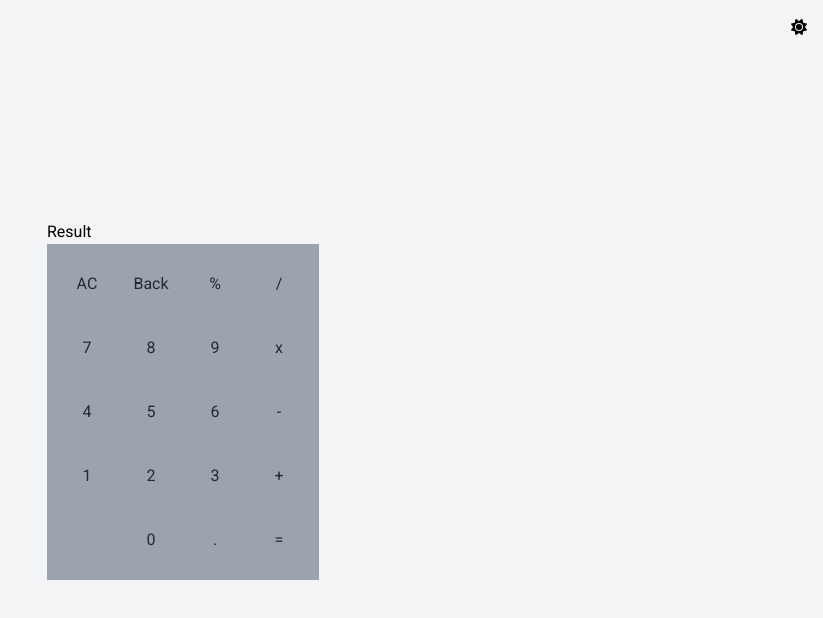
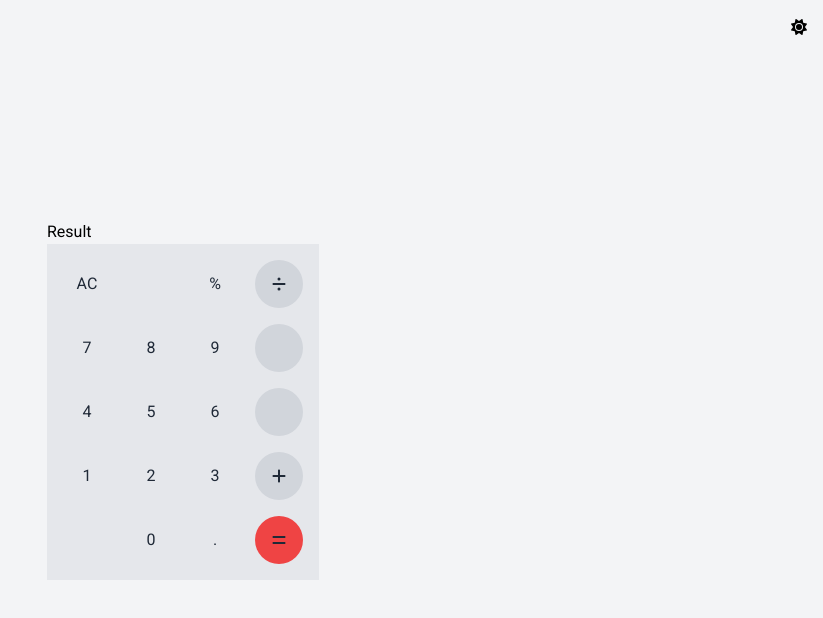
Before and after one commit to godart-corentin/calculator-app, a React (Create React App) app: page / in a window 1280 px wide. Shown: the top 618 px of the page, without its empty margins (457-1280 px from the left). Built offline with nearby package versions, Linux system fonts and the light colour scheme.

Commit message:
Fin du design simpliste du clavier

```diff
--- a/src/components/Key.tsx
+++ b/src/components/Key.tsx
@@ -1,11 +1,19 @@
-type KeyProps = {
-  value: string;
-};
+import { IconProp } from "@fortawesome/fontawesome-svg-core";
+import { FontAwesomeIcon } from "@fortawesome/react-fontawesome";
 
-export const Key = ({ value }: KeyProps) => {
+interface KeyProps extends React.HTMLProps<HTMLDivElement> {
+  value?: string;
+  icon?: IconProp;
+}
+
+export const Key = ({ value, icon, className }: KeyProps) => {
   return (
-    <div className="flex h-12 w-12 cursor-pointer items-center justify-center rounded-full text-gray-800 hover:bg-gray-700 dark:text-gray-100">
-      {value}
+    <div
+      className={`flex h-12 w-12 cursor-pointer items-center justify-center rounded-full text-gray-800 hover:bg-gray-300 dark:text-gray-100 dark:hover:bg-gray-800 ${
+        className ? className : ""
+      }`}
+    >
+      {icon ? <FontAwesomeIcon icon={icon} /> : value}
     </div>
   );
 };
--- a/src/components/Keypad.tsx
+++ b/src/components/Keypad.tsx
@@ -2,27 +2,42 @@ import { Key } from "./Key";
 
 export const Keypad = () => {
   return (
-    <div className="grid grid-cols-4 grid-rows-5 gap-4 bg-gray-400 p-4 dark:bg-gray-900">
+    <div className="grid grid-cols-4 grid-rows-5 gap-4 bg-gray-200 p-4 dark:bg-gray-900">
       <Key value="AC" />
-      <Key value="Back" />
+      <Key icon="backspace" />
       <Key value="%" />
-      <Key value="/" />
+      <Key
+        icon="divide"
+        className="bg-gray-300 text-gray-600 hover:bg-gray-400 dark:bg-gray-800 dark:hover:bg-gray-700"
+      />
       <Key value="7" />
       <Key value="8" />
       <Key value="9" />
-      <Key value="x" />
+      <Key
+        icon="multiply"
+        className="bg-gray-300 text-gray-600 hover:bg-gray-400 dark:bg-gray-800 dark:hover:bg-gray-700"
+      />
       <Key value="4" />
       <Key value="5" />
       <Key value="6" />
-      <Key value="-" />
+      <Key
+        icon="subtract"
+        className="bg-gray-300 text-gray-600 hover:bg-gray-400 dark:bg-gray-800 dark:hover:bg-gray-700"
+      />
       <Key value="1" />
       <Key value="2" />
       <Key value="3" />
-      <Key value="+" />
+      <Key
+        icon="plus"
+        className="bg-gray-300 text-gray-600 hover:bg-gray-400 dark:bg-gray-800 dark:hover:bg-gray-700"
+      />
       <div></div>
       <Key value="0" />
       <Key value="." />
-      <Key value="=" />
+      <Key
+        icon="equals"
+        className="bg-red-500 text-gray-100 hover:bg-red-400 dark:hover:bg-red-400"
+      />
     </div>
   );
 };
--- a/src/index.tsx
+++ b/src/index.tsx
@@ -13,6 +13,7 @@ import {
   faSubtract,
   faSun,
   faHand,
+  faEquals,
 } from "@fortawesome/free-solid-svg-icons";
 
 import { ThemeProvider } from "./context/ThemeContext";
@@ -25,7 +26,8 @@ library.add(
   faMultiply,
   faSubtract,
   faPlus,
-  faHand
+  faHand,
+  faEquals
 );
 
 ReactDOM.render(
```
